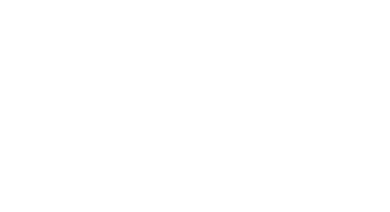
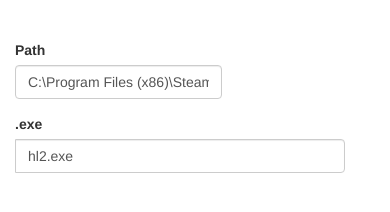
Before and after one commit to darwinfv/Steam-Idler, a website: page index.html in a window 390 px wide. Drawn offline with nearby package versions, Linux system fonts and the light colour scheme.

Commit message:
Input for path

```diff
--- a/index.html
+++ b/index.html
@@ -31,10 +31,27 @@
   </head>
 
   <body>
+    <br><br>
+    <div class="row container">
 
+      <div class="col-sm-6">
+        <form class="form-inline">
+          <div class="form-group">
+            <label>Path</label>
+            <input id="path" type="text" class="form-control" name="path" value="C:\Program Files (x86)\Steam\steamapp\common\Team Fortress 2\">
+          </div>
+          <div class="input-group">
+            <label>.exe</label>
+            <input id="exe" type="text" class="form-control" name="exe" value="hl2.exe">
+          </div>
+        </form>
+      </div>
 
+      <div class="col-sm-6">
 
+      </div>
 
+    </div>
 
   </body>
 </html>
```
Also changed, not shown: main.js (+34 -6 lines).
